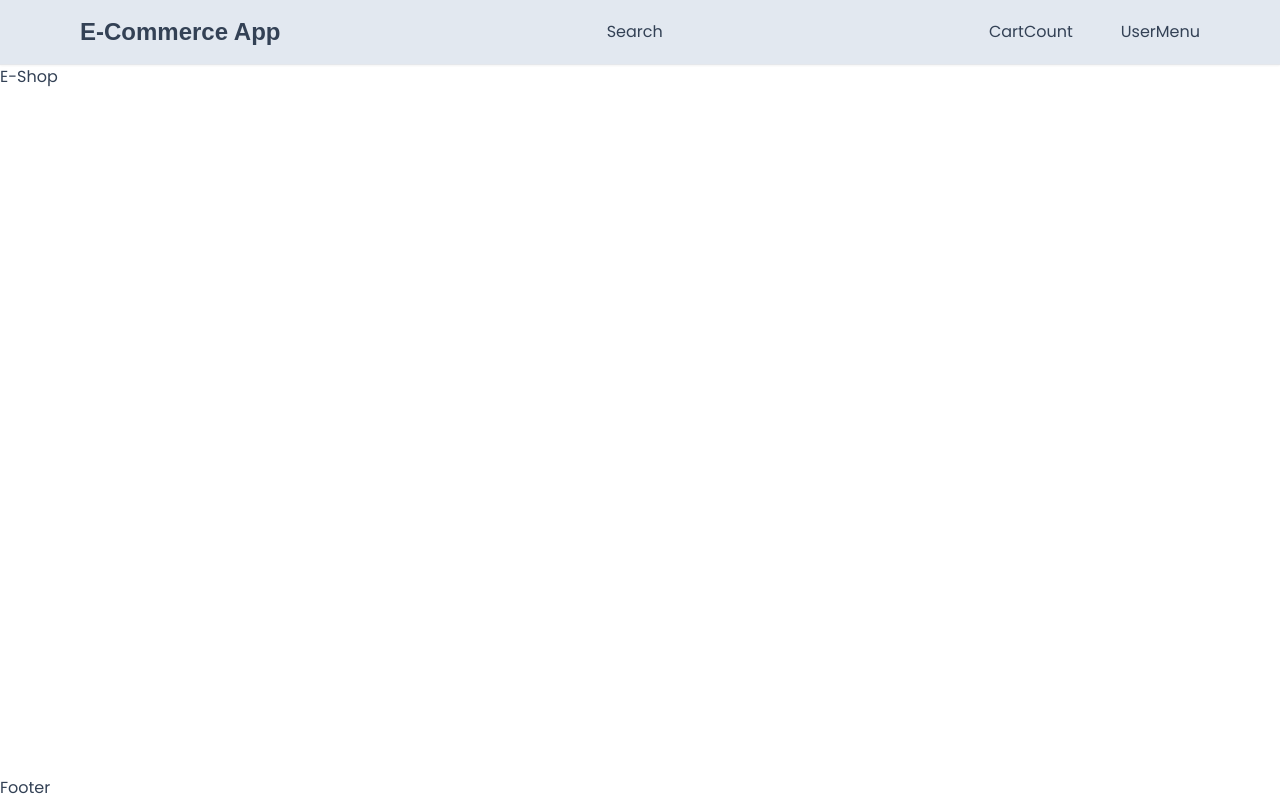
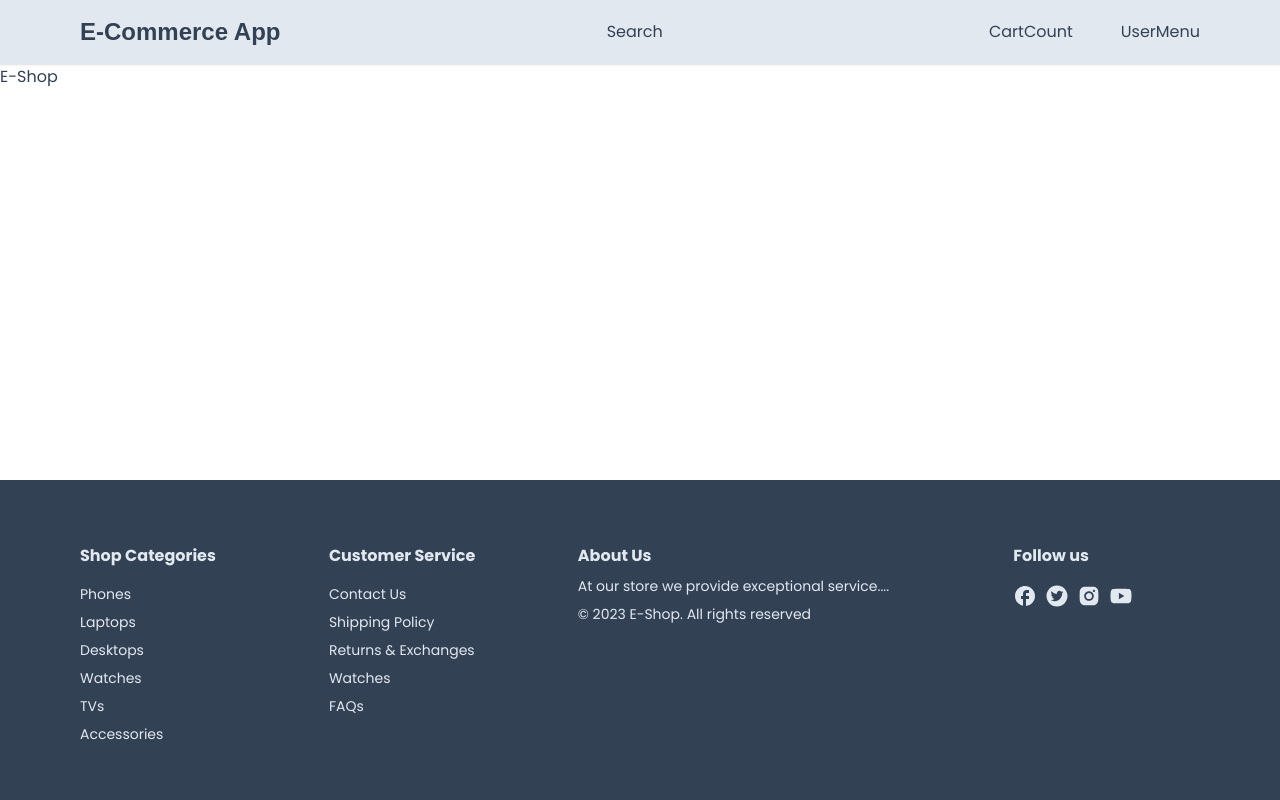
Before and after one commit to AndriyKostenko/React-FastAPI_E-Commerce_App, a Next.js app in the folder frontend/: page / in a window 1280 px wide. Built offline with nearby package versions, Linux system fonts and the light colour scheme; a web font is replaced by a local one.

Commit message:
created footer

```diff
--- a/frontend/app/components/Container.tsx
+++ b/frontend/app/components/Container.tsx
@@ -3,7 +3,7 @@ interface ContainerProps{
     children: React.ReactNode
 }
 
-// will be used as a middle section of page
+// will be used as a basic container for main components
 const Container: React.FC<ContainerProps> = ({children}) => {
     return (
         <div className="max-w-[1920px]
--- a/frontend/app/components/footer/Footer.tsx
+++ b/frontend/app/components/footer/Footer.tsx
@@ -1,10 +1,87 @@
+import Link from "next/link";
+import Container from "../Container";
+import FooterList from "./FooterList";
+import {MdFacebook} from 'react-icons/md';
+import {AiFillInstagram, AiFillTwitterCircle, AiFillYoutube} from 'react-icons/ai';
 
 
 const Footer = () => {
     return (
-        <div>
-            Footer
-        </div>
+        <footer className="bg-slate-700
+                            text-slate-200
+                            text-sm
+                            mt-16">
+            <Container>
+                <div className="flex
+                                flex-col
+                                md:flex-row
+                                justify-between
+                                pt-16
+                                pb-8">
+                    <FooterList>
+                        <h3 className="text-base
+                                       font-bold
+                                       mb-2">
+                            Shop Categories
+                        </h3>
+                        <Link href="#">Phones</Link>
+                        <Link href="#">Laptops</Link>
+                        <Link href="#">Desktops</Link>
+                        <Link href="#">Watches</Link>
+                        <Link href="#">TVs</Link>
+                        <Link href="#">Accessories</Link>
+                    </FooterList>
+
+                    <FooterList>
+                        <h3 className="text-base
+                                       font-bold
+                                       mb-2">
+                            Customer Service
+                        </h3>
+                        <Link href="#">Contact Us</Link>
+                        <Link href="#">Shipping Policy</Link>
+                        <Link href="#">Returns & Exchanges</Link>
+                        <Link href="#">Watches</Link>
+                        <Link href="#">FAQs</Link>
+                    </FooterList>
+
+                    <div className="w-full
+                                    md:w-1/3
+                                    mb-6
+                                    md:mb-0">
+                        <h3 className="text-base
+                                       font-bold
+                                       mb-2">
+                            About Us
+                        </h3>
+                        <p className="mb-2">At our store we provide exceptional service....</p>
+                        <p>&copy; {new Date().getFullYear()} E-Shop. All rights reserved</p>
+                    </div>
+
+                    <FooterList>
+                        <h3 className="text-base
+                                       font-bold
+                                       mb-2">
+                            Follow us
+                        </h3>
+                        <div className="flex gap-2">
+                            <Link href="#">
+                                <MdFacebook size={24}></MdFacebook>
+                            </Link>
+                            <Link href="#">
+                                <AiFillTwitterCircle size={24}></AiFillTwitterCircle>
+                            </Link>
+                            <Link href="#">
+                                <AiFillInstagram size={24}></AiFillInstagram>
+                            </Link>
+                            <Link href="#">
+                                <AiFillYoutube size={24}></AiFillYoutube>
+                            </Link>
+                        </div>
+                    </FooterList>
+                </div>
+            </Container>
+        </footer>
     );
 }
 
--- /dev/null
+++ b/frontend/app/components/footer/FooterList.tsx
@@ -0,0 +1,23 @@
+// creating a type validation for strictly receiving a react-nodes as a props
+interface FooterListProps{
+    children: React.ReactNode
+}
+
+//creating a main component for insterting of data into different footer lists like: categories, services etc
+const FooterList: React.FC<FooterListProps> = ({children}) => {
+    return (
+        <div className="w-full
+                        sm:w-1/2
+                        md:w-1/4
+                        lg:w-1/6
+                        mb-6
+                        flex
+                        flex-col
+                        gap-2
+                        ">
+            {children}
+        </div>
+    );
+}
+
+export default FooterList;
```
Also changed, not shown: frontend/package.json (+5 -4 lines), 2 other files (tests, documents, lock files or other folders).
